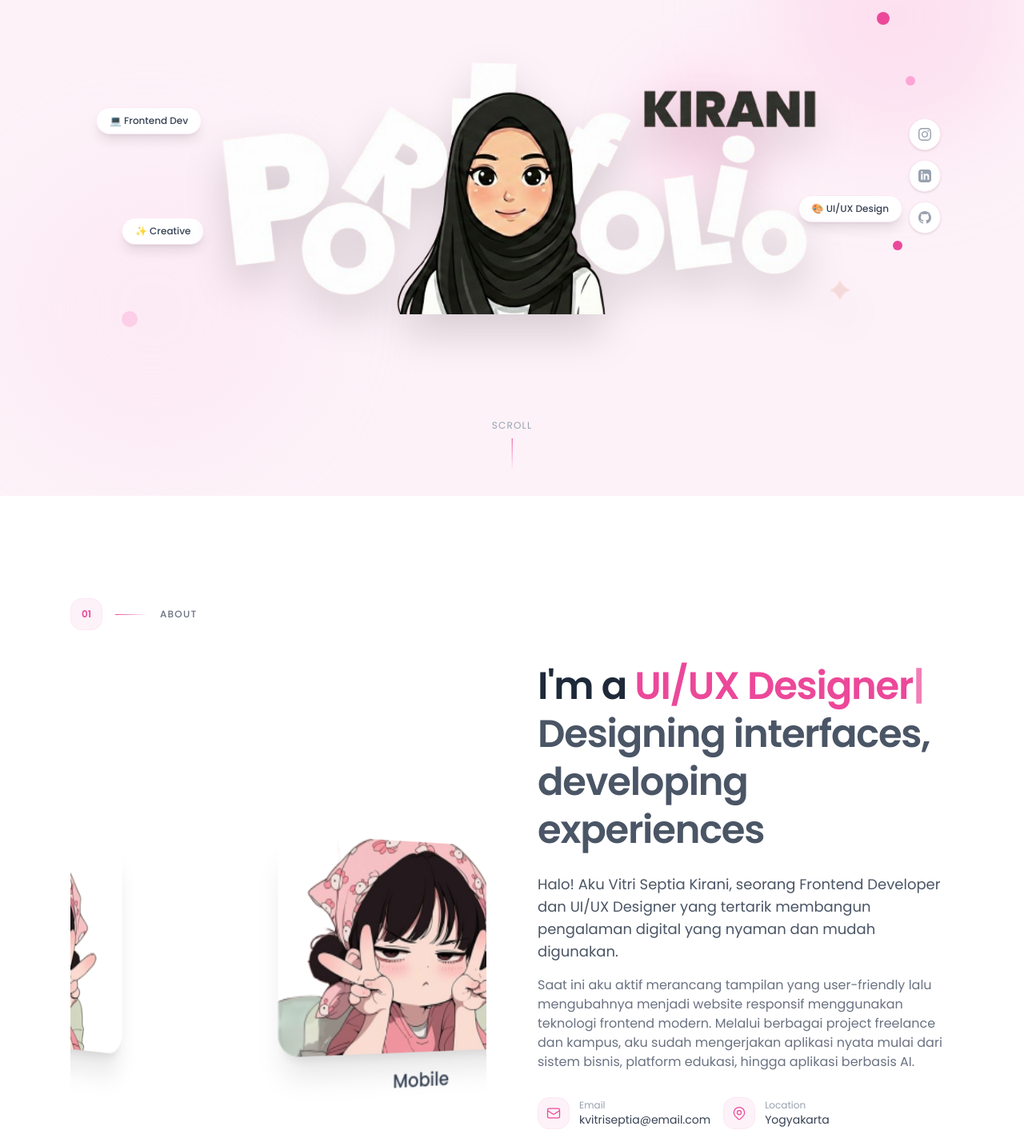
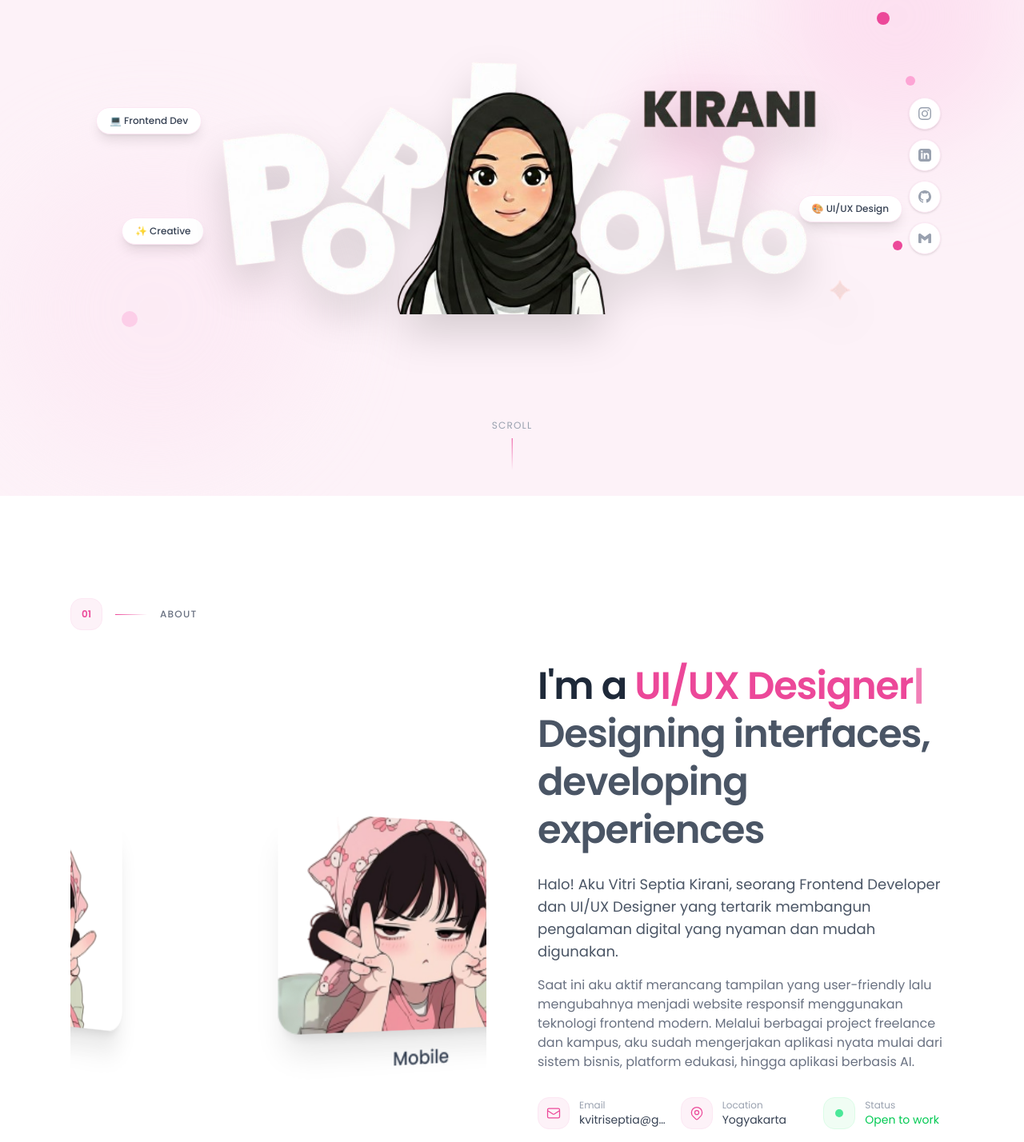
Before and after one commit to vskirani/my-portofolio, a Next.js app: page / in a window 1280 px wide. Shown: the part 180-1608 px from the top of the page at 80% size. Built offline with nearby package versions, Linux system fonts and the light colour scheme.

Commit message:
feat: improve hero social links and about section layout

```diff
--- a/app/components/section/About.tsx
+++ b/app/components/section/About.tsx
@@ -1,7 +1,7 @@
 "use client"
 
 import { useState, useEffect } from 'react';
-import CircularGallery from '../CircularGallery';
+import CircularGallery from './CircularGallery';
 
 export default function About() {
     const roles = ['Frontend Developer', 'UI/UX Designer'];
@@ -88,21 +88,21 @@ export default function About() {
                         </div>
 
                         {/* Info */}
-                        <div className="flex flex-wrap gap-4 pt-2">
+                        <div className="grid grid-cols-1 sm:grid-cols-3 gap-4 pt-2">
                             <div className="flex items-center gap-3">
-                                <div className="w-10 h-10 rounded-xl bg-pink-50 border border-pink-100 flex items-center justify-center">
+                                <div className="w-10 h-10 rounded-xl bg-pink-50 border border-pink-100 flex items-center justify-center shrink-0">
                                     <svg className="w-5 h-5 text-[#ec4899]" fill="none" stroke="currentColor" viewBox="0 0 24 24">
                                         <path strokeLinecap="round" strokeLinejoin="round" strokeWidth={1.5} d="M3 8l7.89 5.26a2 2 0 002.22 0L21 8M5 19h14a2 2 0 002-2V7a2 2 0 00-2-2H5a2 2 0 00-2 2v10a2 2 0 002 2z" />
                                     </svg>
                                 </div>
-                                <div>
+                                <div className="min-w-0">
                                     <p className="text-xs text-gray-400">Email</p>
-                                    <p className="text-sm text-gray-700">kvitriseptia@email.com</p>
+                                    <p className="text-sm text-gray-700 truncate">kvitriseptia@gmail.com</p>
                                 </div>
                             </div>
 
                             <div className="flex items-center gap-3">
-                                <div className="w-10 h-10 rounded-xl bg-pink-50 border border-pink-100 flex items-center justify-center">
+                                <div className="w-10 h-10 rounded-xl bg-pink-50 border border-pink-100 flex items-center justify-center shrink-0">
                                     <svg className="w-5 h-5 text-[#ec4899]" fill="none" stroke="currentColor" viewBox="0 0 24 24">
                                         <path strokeLinecap="round" strokeLinejoin="round" strokeWidth={1.5} d="M17.657 16.657L13.414 20.9a1.998 1.998 0 01-2.827 0l-4.244-4.243a8 8 0 1111.314 0z" />
                                         <path strokeLinecap="round" strokeLinejoin="round" strokeWidth={1.5} d="M15 11a3 3 0 11-6 0 3 3 0 016 0z" />
@@ -115,7 +115,7 @@ export default function About() {
                             </div>
 
                             <div className="flex items-center gap-3">
-                                <div className="w-10 h-10 rounded-xl bg-green-50 border border-green-100 flex items-center justify-center">
+                                <div className="w-10 h-10 rounded-xl bg-green-50 border border-green-100 flex items-center justify-center shrink-0">
                                     <span className="w-2.5 h-2.5 bg-green-400 rounded-full animate-pulse" />
                                 </div>
                                 <div>
--- a/app/components/section/Hero.tsx
+++ b/app/components/section/Hero.tsx
@@ -50,27 +50,42 @@ export default function Hero() {
 
                     {/* Social Icons - Desktop: right side, Mobile: below badges */}
                     <div className="hidden sm:flex absolute -right-24 top-1/2 -translate-y-1/2 flex-col gap-3">
-                        <a href="#" className="w-10 h-10 flex items-center justify-center text-gray-400 bg-white border border-pink-100 rounded-full hover:text-[#ec4899] hover:border-[#ec4899] hover:-translate-y-0.5 transition-all shadow-sm" aria-label="Instagram">
+                        {/* Instagram */}
+                        <a href="https://www.instagram.com/kiwranii/" className="w-10 h-10 flex items-center justify-center text-gray-400 bg-white border border-pink-100 rounded-full hover:text-[#ec4899] hover:border-[#ec4899] hover:-translate-y-0.5 transition-all shadow-sm" aria-label="Instagram">
                             <svg className="w-4 h-4" fill="currentColor" viewBox="0 0 24 24"><path d="M12 2.163c3.204 0 3.584.012 4.85.07 3.252.148 4.771 1.691 4.919 4.919.058 1.265.069 1.645.069 4.849 0 3.205-.012 3.584-.069 4.849-.149 3.225-1.664 4.771-4.919 4.919-1.266.058-1.644.07-4.85.07-3.204 0-3.584-.012-4.849-.07-3.26-.149-4.771-1.699-4.919-4.92-.058-1.265-.07-1.644-.07-4.849 0-3.204.013-3.583.07-4.849.149-3.227 1.664-4.771 4.919-4.919 1.266-.057 1.645-.069 4.849-.069zm0-2.163c-3.259 0-3.667.014-4.947.072-4.358.2-6.78 2.618-6.98 6.98-.059 1.281-.073 1.689-.073 4.948 0 3.259.014 3.668.072 4.948.2 4.358 2.618 6.78 6.98 6.98 1.281.058 1.689.072 4.948.072 3.259 0 3.668-.014 4.948-.072 4.354-.2 6.782-2.618 6.979-6.98.059-1.28.073-1.689.073-4.948 0-3.259-.014-3.667-.072-4.947-.196-4.354-2.617-6.78-6.979-6.98-1.281-.059-1.69-.073-4.949-.073zm0 5.838c-3.403 0-6.162 2.759-6.162 6.162s2.759 6.163 6.162 6.163 6.162-2.759 6.162-6.163c0-3.403-2.759-6.162-6.162-6.162zm0 10.162c-2.209 0-4-1.79-4-4 0-2.209 1.791-4 4-4s4 1.791 4 4c0 2.21-1.791 4-4 4zm6.406-11.845c-.796 0-1.441.645-1.441 1.44s.645 1.44 1.441 1.44c.795 0 1.439-.645 1.439-1.44s-.644-1.44-1.439-1.44z" /></svg>
                         </a>
-                        <a href="#" className="w-10 h-10 flex items-center justify-center text-gray-400 bg-white border border-pink-100 rounded-full hover:text-[#ec4899] hover:border-[#ec4899] hover:-translate-y-0.5 transition-all shadow-sm" aria-label="LinkedIn">
+                        {/* LinkedIn */}
+                        <a href="https://www.linkedin.com/in/vskiraniii/" className="w-10 h-10 flex items-center justify-center text-gray-400 bg-white border border-pink-100 rounded-full hover:text-[#ec4899] hover:border-[#ec4899] hover:-translate-y-0.5 transition-all shadow-sm" aria-label="LinkedIn">
                             <svg className="w-4 h-4" fill="currentColor" viewBox="0 0 24 24"><path d="M19 0h-14c-2.761 0-5 2.239-5 5v14c0 2.761 2.239 5 5 5h14c2.762 0 5-2.239 5-5v-14c0-2.761-2.238-5-5-5zm-11 19h-3v-11h3v11zm-1.5-12.268c-.966 0-1.75-.79-1.75-1.764s.784-1.764 1.75-1.764 1.75.79 1.75 1.764-.783 1.764-1.75 1.764zm13.5 12.268h-3v-5.604c0-3.368-4-3.113-4 0v5.604h-3v-11h3v1.765c1.396-2.586 7-2.777 7 2.476v6.759z" /></svg>
                         </a>
-                        <a href="#" className="w-10 h-10 flex items-center justify-center text-gray-400 bg-white border border-pink-100 rounded-full hover:text-[#ec4899] hover:border-[#ec4899] hover:-translate-y-0.5 transition-all shadow-sm" aria-label="GitHub">
+                        {/* Github */}
+                        <a href="https://github.com/vskirani" className="w-10 h-10 flex items-center justify-center text-gray-400 bg-white border border-pink-100 rounded-full hover:text-[#ec4899] hover:border-[#ec4899] hover:-translate-y-0.5 transition-all shadow-sm" aria-label="GitHub">
                             <svg className="w-4 h-4" fill="currentColor" viewBox="0 0 24 24"><path d="M12 0c-6.626 0-12 5.373-12 12 0 5.302 3.438 9.8 8.207 11.387.599.111.793-.261.793-.577v-2.234c-3.338.726-4.033-1.416-4.033-1.416-.546-1.387-1.333-1.756-1.333-1.756-1.089-.745.083-.729.083-.729 1.205.084 1.839 1.237 1.839 1.237 1.07 1.834 2.807 1.304 3.492.997.107-.775.418-1.305.762-1.604-2.665-.305-5.467-1.334-5.467-5.931 0-1.311.469-2.381 1.236-3.221-.124-.303-.535-1.524.117-3.176 0 0 1.008-.322 3.301 1.23.957-.266 1.983-.399 3.003-.404 1.02.005 2.047.138 3.006.404 2.291-1.552 3.297-1.23 3.297-1.23.653 1.653.242 2.874.118 3.176.77.84 1.235 1.911 1.235 3.221 0 4.609-2.807 5.624-5.479 5.921.43.372.823 1.102.823 2.222v3.293c0 .319.192.694.801.576 4.765-1.589 8.199-6.086 8.199-11.386 0-6.627-5.373-12-12-12z" /></svg>
+                        </a>
+
+                        {/* Gmail */}
+                        <a href="mailto:kvitriseptia@gmail.com" className="w-10 h-10 flex items-center justify-center text-gray-400 bg-white border border-pink-100 rounded-full hover:text-[#ec4899] hover:border-[#ec4899] hover:-translate-y-0.5 transition-all shadow-sm" aria-label="Gmail">
+                            <svg className="w-4 h-4" fill="currentColor" viewBox="0 0 24 24"><path d="M24 5.457v13.909c0 .904-.732 1.636-1.636 1.636h-3.819V11.73L12 16.64l-6.545-4.91v9.273H1.636A1.636 1.636 0 0 1 0 19.366V5.457c0-2.023 2.309-3.178 3.927-1.964L5.455 4.64 12 9.548l6.545-4.91 1.528-1.145C21.69 2.28 24 3.434 24 5.457z" /></svg>
                         </a>
                     </div>
 
                     {/* Mobile Social Icons */}
                     <div className="flex sm:hidden gap-3 mt-4">
-                        <a href="#" className="w-10 h-10 flex items-center justify-center text-gray-400 bg-white border border-pink-100 rounded-full hover:text-[#ec4899] hover:border-[#ec4899] transition-all shadow-sm" aria-label="Instagram">
+                        {/* Instagram */}
+                        <a href="https://www.instagram.com/kiwranii/" className="w-10 h-10 flex items-center justify-center text-gray-400 bg-white border border-pink-100 rounded-full hover:text-[#ec4899] hover:border-[#ec4899] transition-all shadow-sm" aria-label="Instagram">
                             <svg className="w-4 h-4" fill="currentColor" viewBox="0 0 24 24"><path d="M12 2.163c3.204 0 3.584.012 4.85.07 3.252.148 4.771 1.691 4.919 4.919.058 1.265.069 1.645.069 4.849 0 3.205-.012 3.584-.069 4.849-.149 3.225-1.664 4.771-4.919 4.919-1.266.058-1.644.07-4.85.07-3.204 0-3.584-.012-4.849-.07-3.26-.149-4.771-1.699-4.919-4.92-.058-1.265-.07-1.644-.07-4.849 0-3.204.013-3.583.07-4.849.149-3.227 1.664-4.771 4.919-4.919 1.266-.057 1.645-.069 4.849-.069zm0-2.163c-3.259 0-3.667.014-4.947.072-4.358.2-6.78 2.618-6.98 6.98-.059 1.281-.073 1.689-.073 4.948 0 3.259.014 3.668.072 4.948.2 4.358 2.618 6.78 6.98 6.98 1.281.058 1.689.072 4.948.072 3.259 0 3.668-.014 4.948-.072 4.354-.2 6.782-2.618 6.979-6.98.059-1.28.073-1.689.073-4.948 0-3.259-.014-3.667-.072-4.947-.196-4.354-2.617-6.78-6.979-6.98-1.281-.059-1.69-.073-4.949-.073zm0 5.838c-3.403 0-6.162 2.759-6.162 6.162s2.759 6.163 6.162 6.163 6.162-2.759 6.162-6.163c0-3.403-2.759-6.162-6.162-6.162zm0 10.162c-2.209 0-4-1.79-4-4 0-2.209 1.791-4 4-4s4 1.791 4 4c0 2.21-1.791 4-4 4zm6.406-11.845c-.796 0-1.441.645-1.441 1.44s.645 1.44 1.441 1.44c.795 0 1.439-.645 1.439-1.44s-.644-1.44-1.439-1.44z" /></svg>
                         </a>
-                        <a href="#" className="w-10 h-10 flex items-center justify-center text-gray-400 bg-white border border-pink-100 rounded-full hover:text-[#ec4899] hover:border-[#ec4899] transition-all shadow-sm" aria-label="LinkedIn">
+                        {/* LinkedIn */}
+                        <a href="https://www.linkedin.com/in/vskiraniii/" className="w-10 h-10 flex items-center justify-center text-gray-400 bg-white border border-pink-100 rounded-full hover:text-[#ec4899] hover:border-[#ec4899] transition-all shadow-sm" aria-label="LinkedIn">
                             <svg className="w-4 h-4" fill="currentColor" viewBox="0 0 24 24"><path d="M19 0h-14c-2.761 0-5 2.239-5 5v14c0 2.761 2.239 5 5 5h14c2.762 0 5-2.239 5-5v-14c0-2.761-2.238-5-5-5zm-11 19h-3v-11h3v11zm-1.5-12.268c-.966 0-1.75-.79-1.75-1.764s.784-1.764 1.75-1.764 1.75.79 1.75 1.764-.783 1.764-1.75 1.764zm13.5 12.268h-3v-5.604c0-3.368-4-3.113-4 0v5.604h-3v-11h3v1.765c1.396-2.586 7-2.777 7 2.476v6.759z" /></svg>
                         </a>
-                        <a href="#" className="w-10 h-10 flex items-center justify-center text-gray-400 bg-white border border-pink-100 rounded-full hover:text-[#ec4899] hover:border-[#ec4899] transition-all shadow-sm" aria-label="GitHub">
+                        {/* Github */}
+                        <a href="https://github.com/vskirani" className="w-10 h-10 flex items-center justify-center text-gray-400 bg-white border border-pink-100 rounded-full hover:text-[#ec4899] hover:border-[#ec4899] transition-all shadow-sm" aria-label="GitHub">
                             <svg className="w-4 h-4" fill="currentColor" viewBox="0 0 24 24"><path d="M12 0c-6.626 0-12 5.373-12 12 0 5.302 3.438 9.8 8.207 11.387.599.111.793-.261.793-.577v-2.234c-3.338.726-4.033-1.416-4.033-1.416-.546-1.387-1.333-1.756-1.333-1.756-1.089-.745.083-.729.083-.729 1.205.084 1.839 1.237 1.839 1.237 1.07 1.834 2.807 1.304 3.492.997.107-.775.418-1.305.762-1.604-2.665-.305-5.467-1.334-5.467-5.931 0-1.311.469-2.381 1.236-3.221-.124-.303-.535-1.524.117-3.176 0 0 1.008-.322 3.301 1.23.957-.266 1.983-.399 3.003-.404 1.02.005 2.047.138 3.006.404 2.291-1.552 3.297-1.23 3.297-1.23.653 1.653.242 2.874.118 3.176.77.84 1.235 1.911 1.235 3.221 0 4.609-2.807 5.624-5.479 5.921.43.372.823 1.102.823 2.222v3.293c0 .319.192.694.801.576 4.765-1.589 8.199-6.086 8.199-11.386 0-6.627-5.373-12-12-12z" /></svg>
+                        </a>
+                        {/* Gmail */}
+                        <a href="mailto:kvitriseptia@gmail.com" className="w-10 h-10 flex items-center justify-center text-gray-400 bg-white border border-pink-100 rounded-full hover:text-[#ec4899] hover:border-[#ec4899] transition-all shadow-sm" aria-label="Gmail">
+                            <svg className="w-4 h-4" fill="currentColor" viewBox="0 0 24 24"><path d="M24 5.457v13.909c0 .904-.732 1.636-1.636 1.636h-3.819V11.73L12 16.64l-6.545-4.91v9.273H1.636A1.636 1.636 0 0 1 0 19.366V5.457c0-2.023 2.309-3.178 3.927-1.964L5.455 4.64 12 9.548l6.545-4.91 1.528-1.145C21.69 2.28 24 3.434 24 5.457z" /></svg>
                         </a>
                     </div>
                 </div>
```
Also changed, not shown: app/components/section/GallerySection.tsx (deleted, +0 -55 lines), app/components/section/CircularGallery.tsx (renamed from app/components/CircularGallery.tsx).
